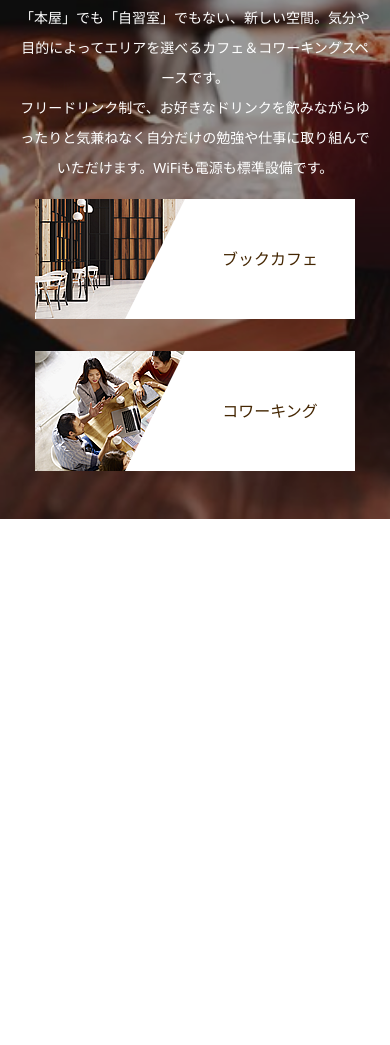
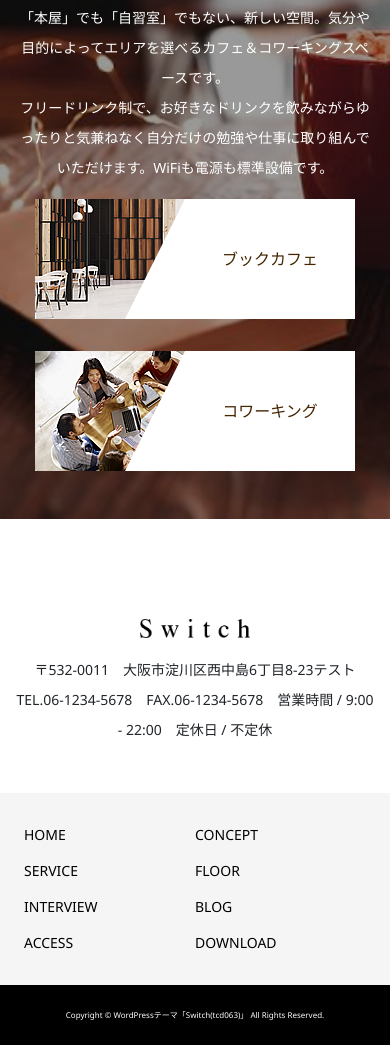
Before and after one commit to haruchu/final-assignment, a plain HTML site: page index.html in a window 390 px wide. Shown: the part 6153-7198 px from the top of the page. Before the commit the page ends 6720 px from the top, so only its background shows below. Drawn offline with nearby package versions, Linux system fonts and the light colour scheme.

Commit message:
footerを追加しました

```diff
--- a/index.html
+++ b/index.html
@@ -382,6 +382,30 @@
       </section>
     </main>
     <footer>
+      <section id="footer-info" class="m-0 p-0">
+        <div class="info-inner px-3 py-5">
+            <a href="#" class="info-logo mb-3">
+              <img src="./img/footer-info-logo.png"/>
+            </a>
+          <span class="info-address desc-text">
+            〒532-0011　大阪市淀川区西中島6丁目8-23テスト<br />
+            TEL.06-1234-5678　FAX.06-1234-5678　営業時間 / 9:00 - 22:00　定休日 / 不定休
+          </span>
+        </div>
+        <ul class="info-menu mb-0 p-md-0 p-4">
+          <li><a href="#">HOME</a></li>
+          <li><a href="#">CONCEPT</a></li>
+          <li><a href="#">SERVICE</a></li>
+          <li><a href="#">FLOOR</a></li>
+          <li><a href="#">INTERVIEW</a></li>
+          <li><a href="#">BLOG</a></li>
+          <li><a href="#">ACCESS</a></li>
+          <li><a href="#">DOWNLOAD</a></li>
+        </ul>
+        <p class="copy-right m-0 px-3">
+          Copyright © WordPressテーマ「Switch(tcd063)」 All Rights Reserved.
+        </p>
+      </section>
     </footer>
     <script
       src="https://code.jquery.com/jquery-3.5.1.slim.min.js"
--- a/style.css
+++ b/style.css
@@ -568,6 +568,48 @@ section {
 
 /* ----->footer */
 
+
+#footer-info .info-inner {
+  text-align: center;
+}
+
+#footer-info .info-logo {
+  display: block;
+}
+
+#footer-info .info-logo img{
+  width: 150px;
+}
+
+#footer-info .info-menu {
+  display: flex;
+  background: #f5f5f5;
+  justify-content: center;
+  font-size: 14px;
+}
+
+#footer-info .info-menu li,
+#footer-info .copy-right {
+  line-height: 60px;
+}
+
+#footer-info .info-menu li + li::before {
+  content: "|";
+  margin: 0 10px;
+}
+
+#footer-info .info-menu li a {
+  color: #000;
+}
+
+#footer-info .copy-right {
+  background-color: #000;
+  color: #fff;
+  font-size: 12px;
+  text-align: center;
+}
+
+
 /* <-----footer */
 
 @media (max-width: 1199px) {
@@ -808,6 +850,24 @@ section {
     width: 400px;
     margin: 0 auto;
   }
+
+  #footer-info .info-logo img {
+    width: 110px;
+  }
+
+  #footer-info .info-menu {
+    flex-wrap: wrap;
+  }
+
+  #footer-info .info-menu li + li::before {
+    content: "";
+    margin: 0;
+  }
+
+  #footer-info .info-menu li {
+    width: 50%;
+    line-height: 36px;
+  }
 }
 
 @media (max-width: 470px) {
@@ -828,4 +888,9 @@ section {
   #cafe-place .link-item:hover img {
     transform: none;
   }
+
+  #footer-info .copy-right{
+    font-size: 8px;
+  }
+
 }
```
Also changed, not shown: img/footer-info-logo.png (added).
